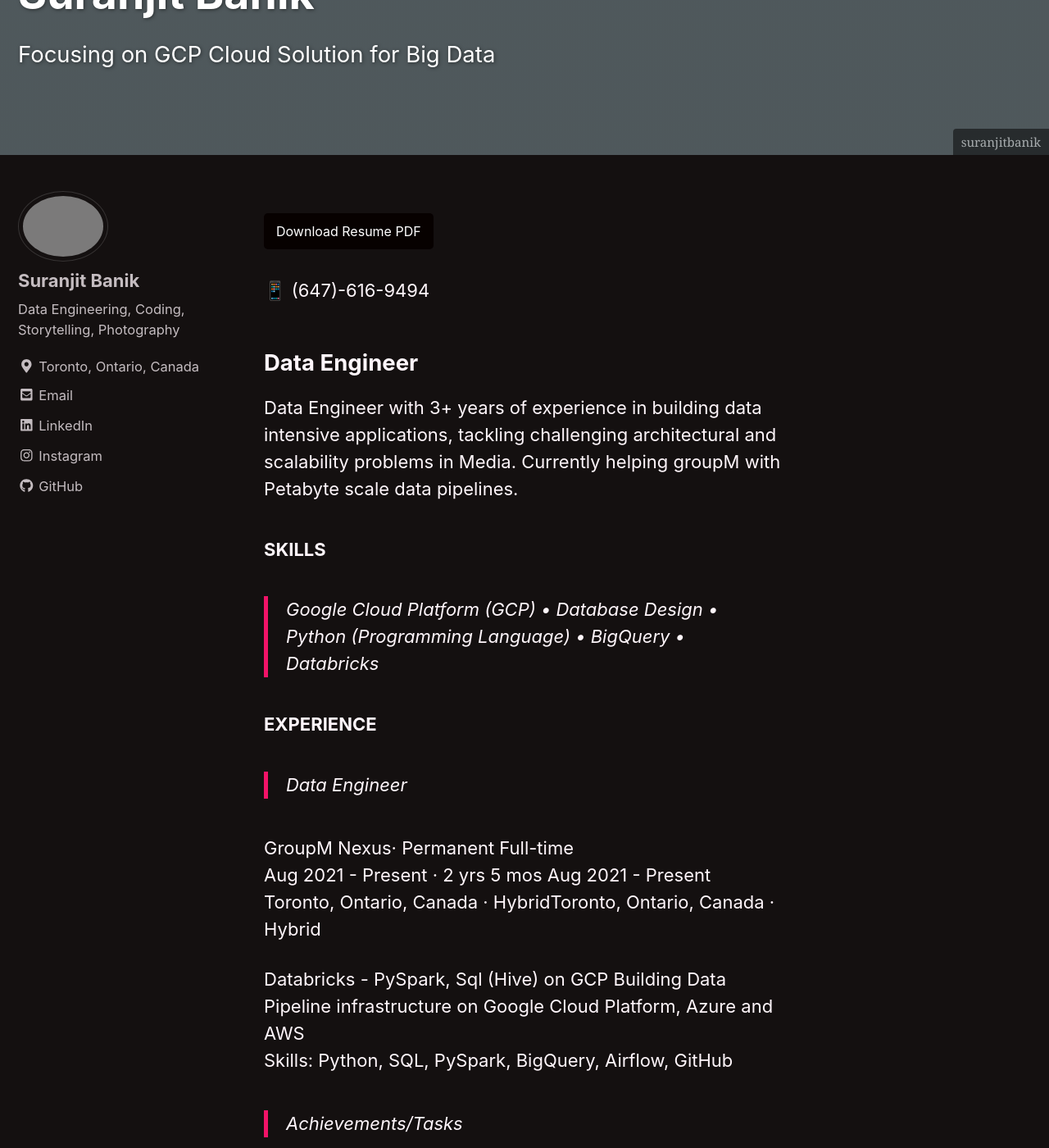
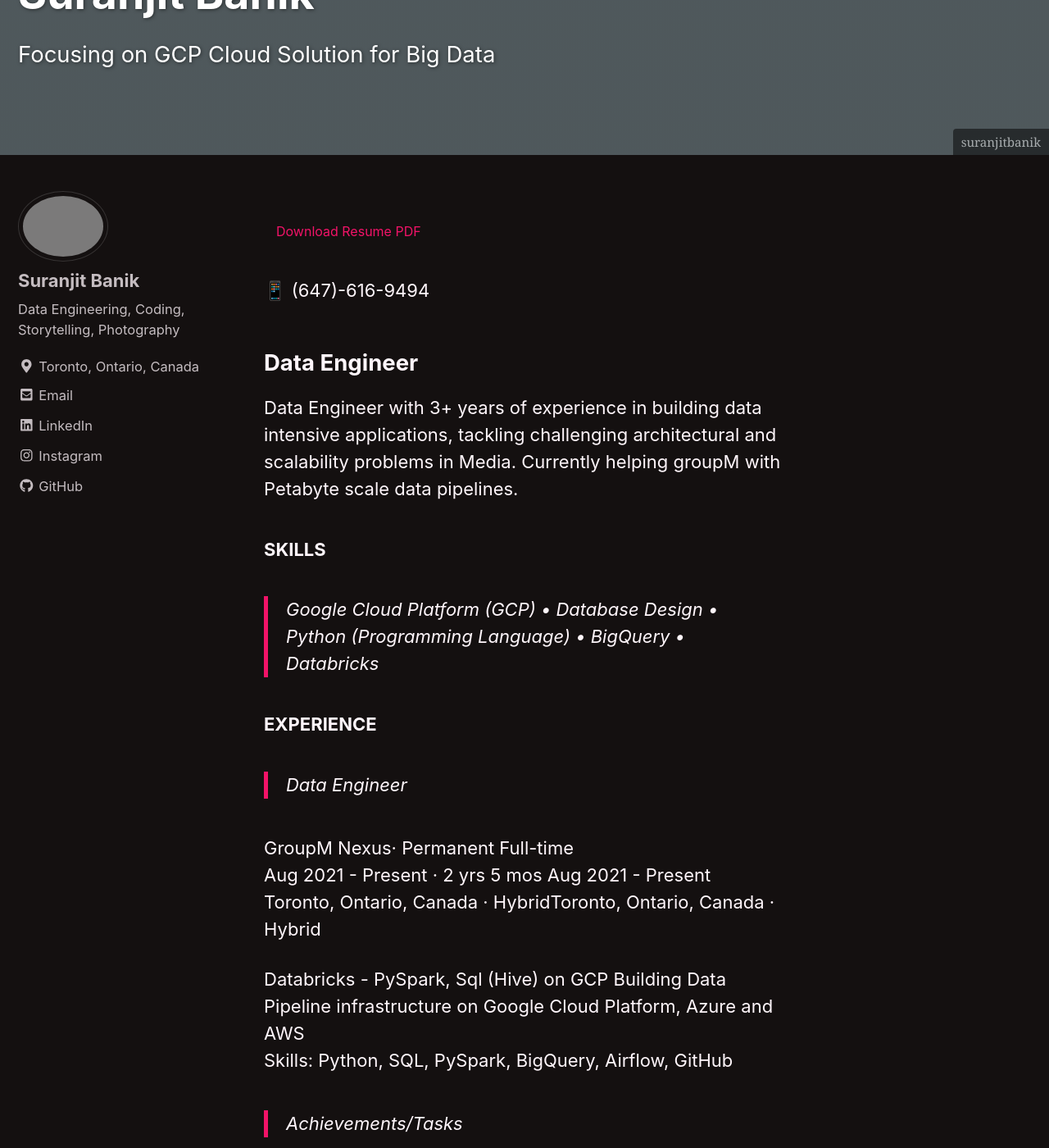
Before and after one commit to mastermindLAB/mastermindLAB.github.io, a Jekyll site: the page built from _pages/Resume.md, in a window 1280 px wide and 1400 px high, scrolled down 201 px. Shown: the whole window at 82% size. Built offline with Jekyll 4.4.1, drawn with Linux system fonts in a browser that asks for light colours; nearby versions of some CDN libraries; emoji names are drawn with the system emoji font; comment, search, counter and statistics services are not loaded.

Commit message:
new codespace

```diff
--- a/assets/css/main.scss
+++ b/assets/css/main.scss
@@ -12,8 +12,6 @@
     display: inline-block;
     padding: 10px 15px;
     margin: 5px 0;
-    background-color: #070100; // or your preferred default background color
-    color: #fff; // default text color
     text-decoration: none;
     border-radius: 5px;
     font-size: 16px;
```
